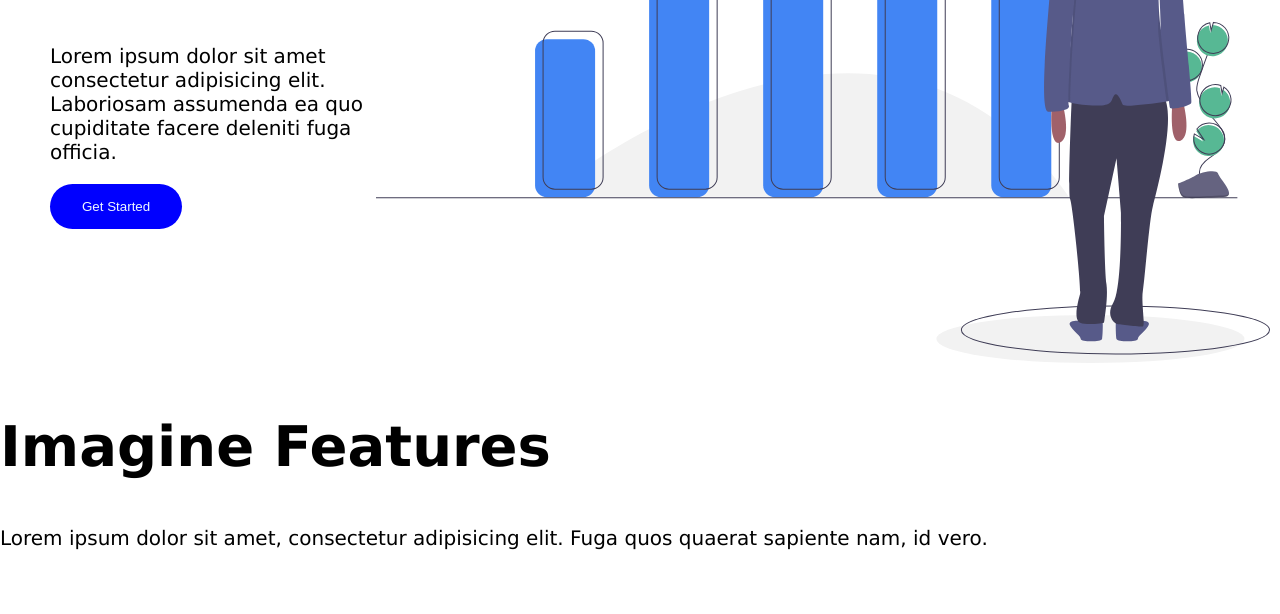
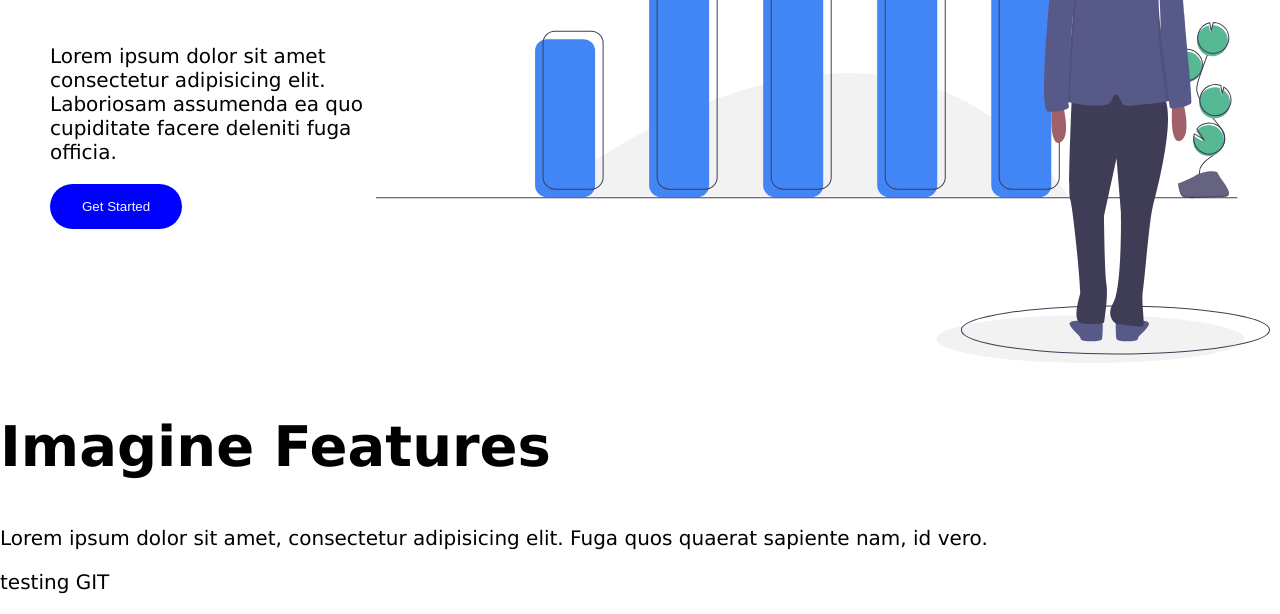
Before and after one commit to bethheal/imagine, a plain HTML site: page public/index.html in a window 1280 px wide. Shown: the part 444-1058 px from the top of the page. Before the commit the page ends 1014 px from the top, so only its background shows below. Drawn offline with Linux system fonts and the light colour scheme.

Commit message:
testing GIT

```diff
--- a/public/index.html
+++ b/public/index.html
@@ -50,7 +50,10 @@
         </section>
 
     </div>
+    <p>testing GIT </p>
+
 
 </body>
 
+
 </html>
```
Also changed, not shown: 1 other file.
